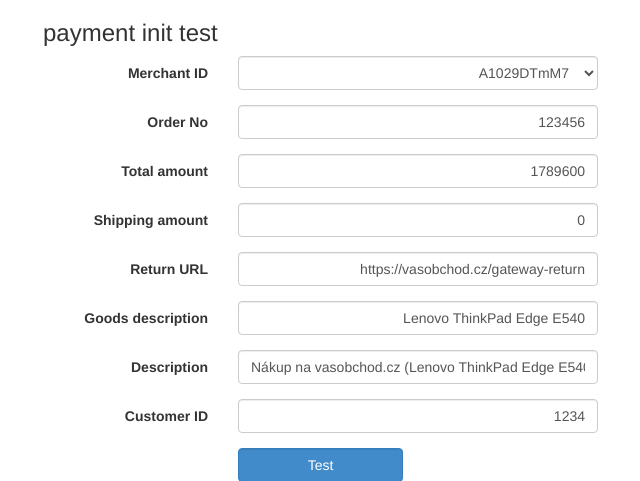
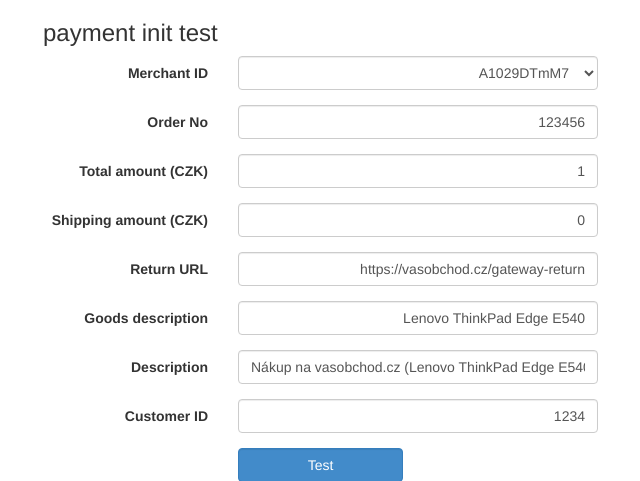
Before and after one commit to csob/paymentgateway, a PHP site: page / in a window 1280 px wide. Shown: the top 481 px of the page, without its empty margins (27-667 px from the left). Run offline with PHP 8.4, Linux system fonts and the light colour scheme.

Commit message:
updated labels (added CZK)

```diff
--- a/eshop-integration/eAPI/v1/php/example/index.php
+++ b/eshop-integration/eAPI/v1/php/example/index.php
@@ -30,13 +30,13 @@ require_once ('setup.php');
     </div>
   </div>
   <div class="form-group">
-    <label for="total_amount" class="col-sm-2 control-label">Total amount</label>
+    <label for="total_amount" class="col-sm-2 control-label">Total amount (CZK)</label>
     <div class="col-sm-4">
-    <input class="form-control text-right" name="total_amount" id="total_amount" value="1789600"/>
+    <input class="form-control text-right" name="total_amount" id="total_amount" value="1"/>
     </div>
   </div>
   <div class="form-group">
-    <label for="shipping_amount" class="col-sm-2 control-label">Shipping amount</label>
+    <label for="shipping_amount" class="col-sm-2 control-label">Shipping amount (CZK)</label>
     <div class="col-sm-4">
     <input class="form-control text-right" name="shipping_amount" id="shipping_amount" value="0"/>
     </div>
```
